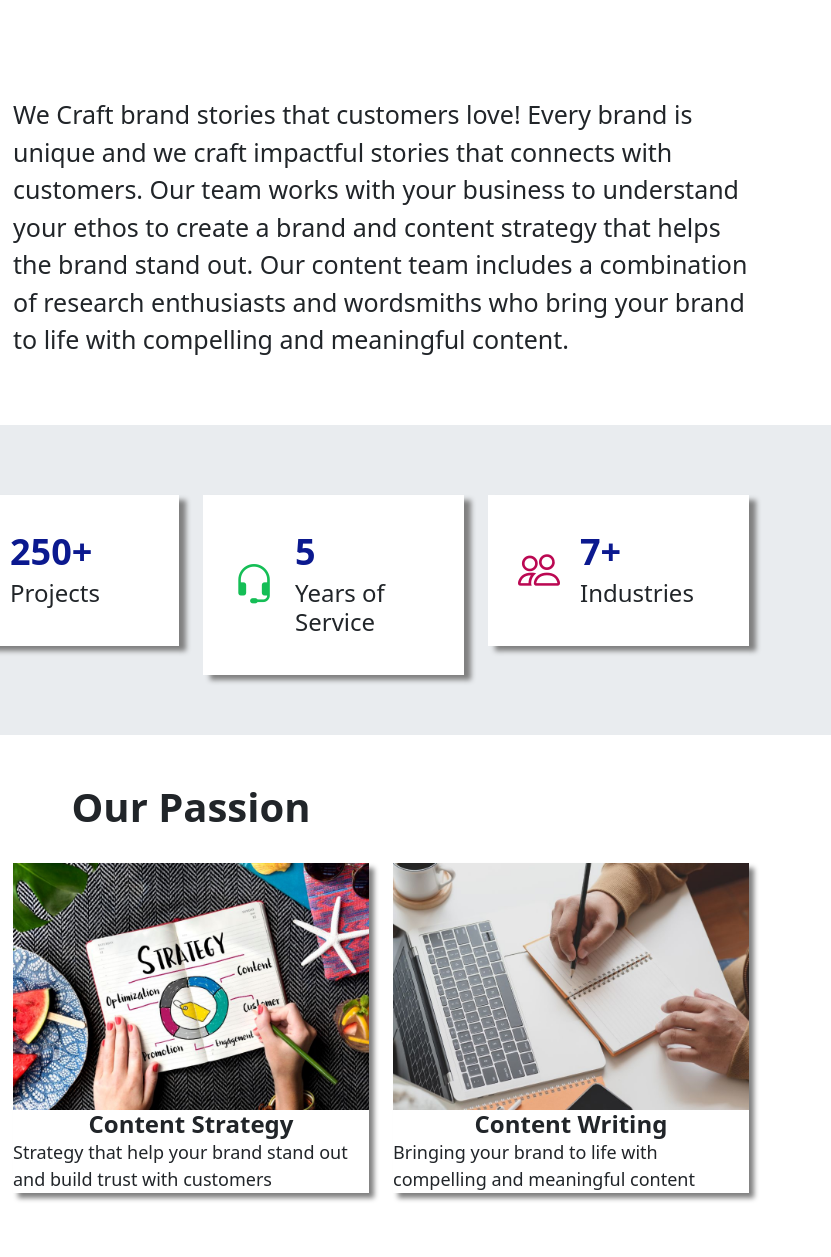
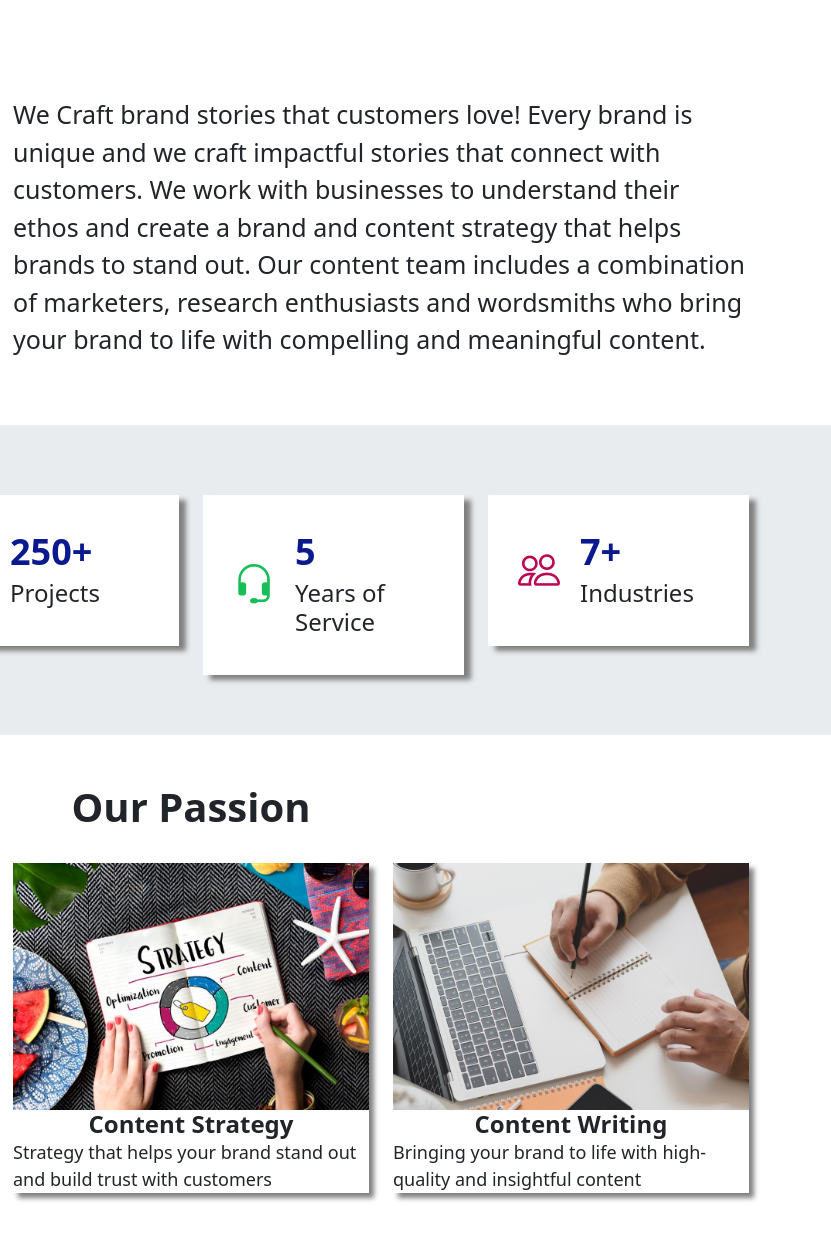
Before and after one commit to kahanikaars/kahanikaars.github.io, a website: page index.html in a window 1280 px wide. Shown: the part 923-2180 px from the top of the page, 449-1280 px from the left. Drawn offline with nearby package versions, Linux system fonts and the light colour scheme.

Commit message:
orientation chnaged

```diff
--- a/index.html
+++ b/index.html
@@ -67,7 +67,7 @@
                     <br>
                     <br>
                     <p> We Craft brand stories that customers love!
-                        Every brand is unique and we craft impactful stories that connects with customers. Our team works with your business to understand your ethos to create a brand and content strategy that helps the brand stand out. Our content team includes a combination of research enthusiasts and wordsmiths who bring your brand to life with compelling and meaningful content.
+                        Every brand is unique and we craft impactful stories that connect with customers. We work with businesses to understand their ethos and create a brand and content strategy that helps brands to stand out. Our content team includes a combination of marketers, research enthusiasts and wordsmiths who bring your brand to life with compelling and meaningful content.
                     </p>
                 </div>
             </div>
@@ -143,7 +143,7 @@
                         <img class="card-img-top" src="images/content_strategy.jpeg" alt="Card image" style="width:100%">
                         <div class="card-body">
                             <h4 class="card-title">Content Strategy</h4>
-                            <p class="card-text" style="font-size: 18px;">Strategy that help your brand stand out and build trust with customers</p>
+                            <p class="card-text" style="font-size: 18px;">Strategy that helps your brand stand out and build trust with customers</p>
                         </div>
                     </div>
                 </div>
@@ -153,7 +153,7 @@
                         <img class="card-img-top" src="images/content_writing.jpg" alt="Card image" style="width:100%">
                         <div class="card-body">
                             <h4 class="card-title">Content Writing</h4>
-                            <p class="card-text" style="font-size: 18px;">Bringing your brand to life with compelling and meaningful content</p>
+                            <p class="card-text" style="font-size: 18px;">Bringing your brand to life with high-quality and insightful content</p>
                         </div>
                     </div>
                 </div>
```
